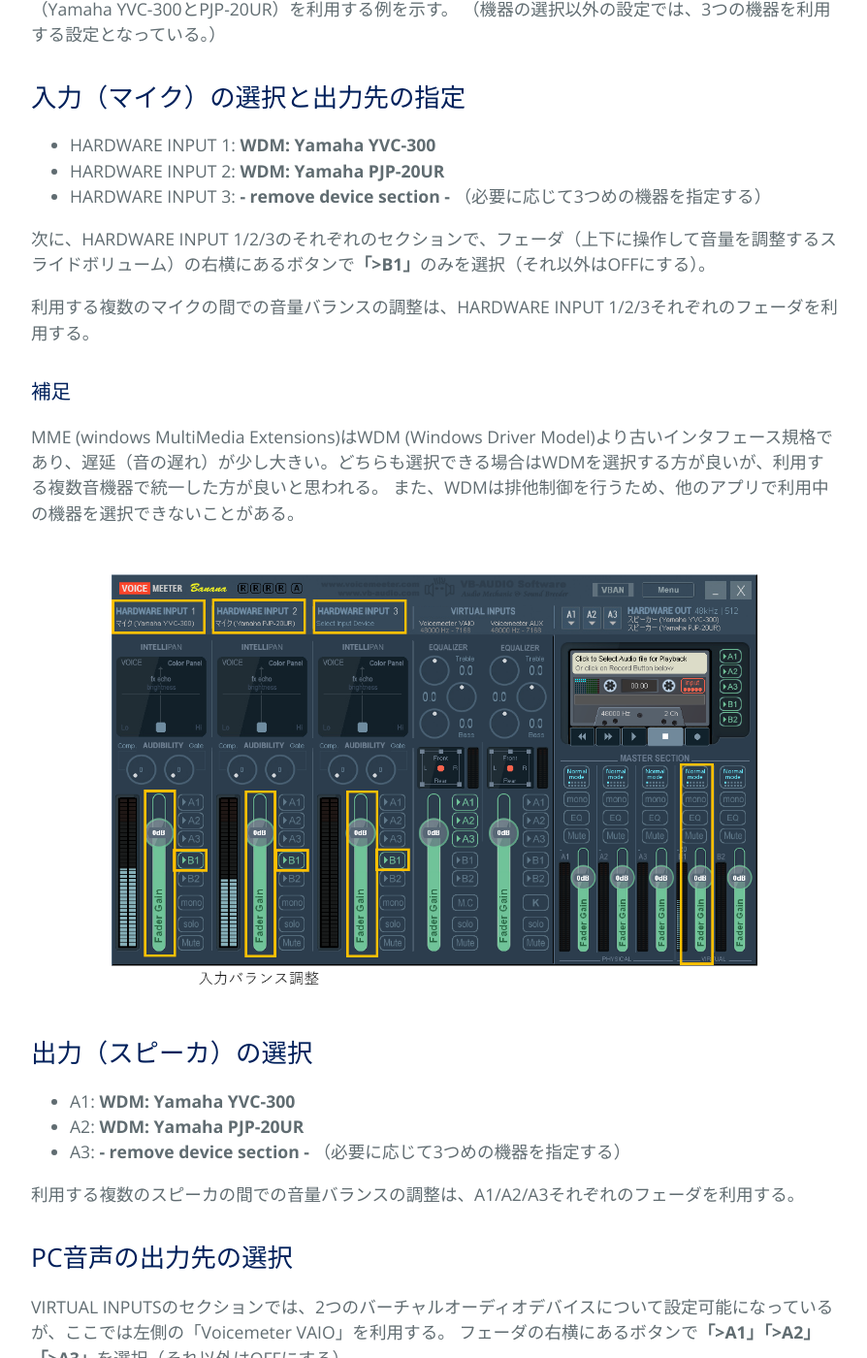
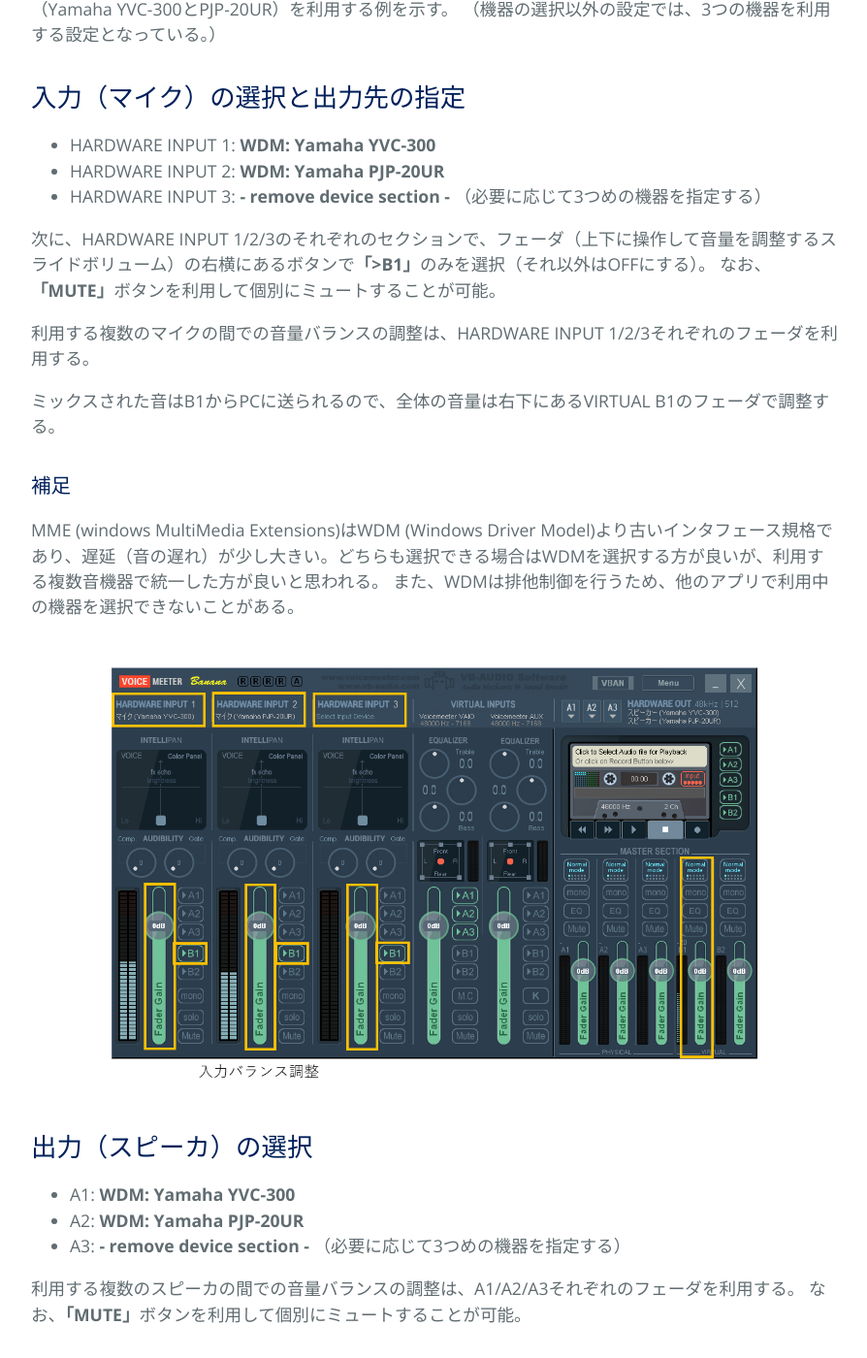
Before and after one commit to kyoto-u/online-edu, a Jekyll site: the page built from zoom-audio-voicemeter.md, in a window 1280 px wide and 1400 px high, scrolled down 757 px. Shown: the whole window at 97% size, without its empty margins (192-1086 px from the left). Built offline with Jekyll 4.4.1, drawn with Linux system fonts in a browser that asks for light colours.

Commit message:
Update zoom-audio-voicemeter.md

```diff
--- a/zoom-audio-voicemeter.md
+++ b/zoom-audio-voicemeter.md
@@ -20,8 +20,11 @@ Voicemeter Bananaは3つまでの入力・出力を扱うことができるが
 - HARDWARE INPUT 3: **- remove device section -** （必要に応じて3つめの機器を指定する）
 
 次に、HARDWARE INPUT 1/2/3のそれぞれのセクションで、フェーダ（上下に操作して音量を調整するスライドボリューム）の右横にあるボタンで**「>B1」**のみを選択（それ以外はOFFにする）。
+なお、**「MUTE」**ボタンを利用して個別にミュートすることが可能。
 
 利用する複数のマイクの間での音量バランスの調整は、HARDWARE INPUT 1/2/3それぞれのフェーダを利用する。
+
+ミックスされた音はB1からPCに送られるので、全体の音量は右下にあるVIRTUAL B1のフェーダで調整する。
 
 ### 補足
 
@@ -37,6 +40,7 @@ MME (windows MultiMedia Extensions)はWDM (Windows Driver Model)より古いイ
 - A3: **- remove device section -** （必要に応じて3つめの機器を指定する）
 
 利用する複数のスピーカの間での音量バランスの調整は、A1/A2/A3それぞれのフェーダを利用する。
+なお、**「MUTE」**ボタンを利用して個別にミュートすることが可能。
 
 ## PC音声の出力先の選択
 
```
